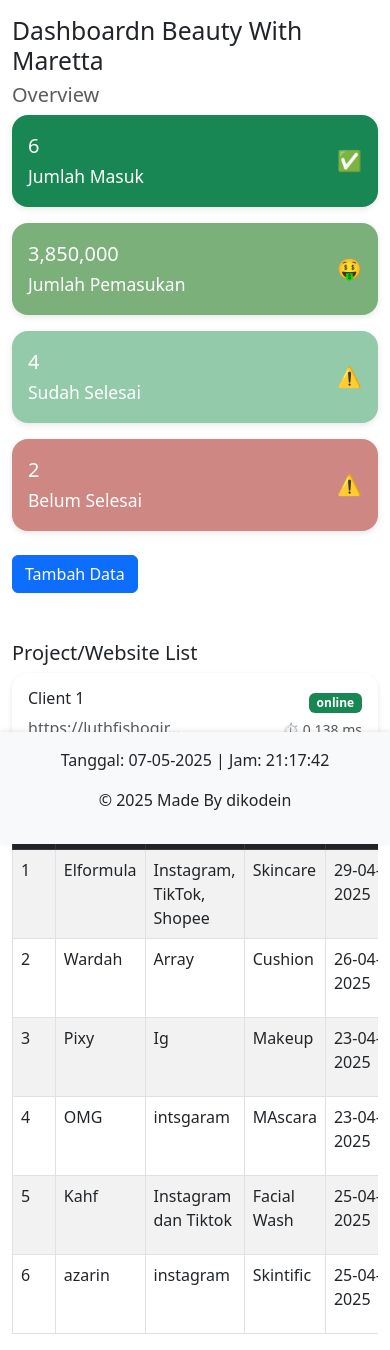
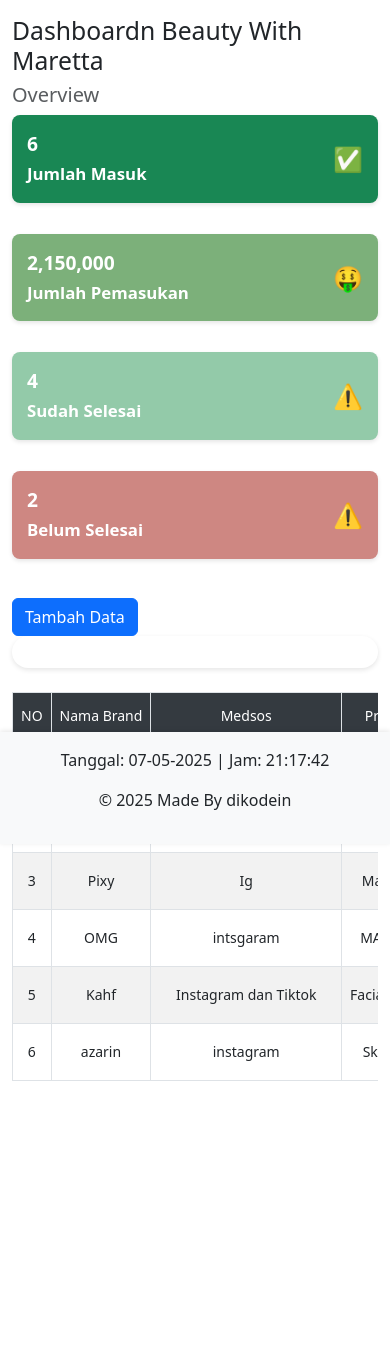
Before and after one commit to diannisya97/planner, a PHP site: page / in a window 390 px wide. After the commit the page ends 1081 px from the top, so only its background shows below. Run offline with PHP 8.4, Linux system fonts and the light colour scheme; data comes from the database, SQL or seed files in the repository; some web fonts are replaced.

Commit message:
baru update

```diff
--- a/index.php
+++ b/index.php
@@ -42,9 +42,107 @@ $data = $conn->query("SELECT * FROM content_planner ORDER BY id DESC");
             bottom: 0;
             left: 0;
             width: 100%;
-            background-color: #f8f9fa; /* Warna latar belakang footer */
+            background-color: #f8f9fa;
             padding: 10px 0;
-            box-shadow: 0 -1px 5px rgba(0, 0, 0, 0.1); /* Opsional: Tambahkan bayangan */
+            box-shadow: 0 -1px 5px rgba(0, 0, 0, 0.1);
+        }
+
+        /* Responsive styles */
+        @media (max-width: 768px) {
+            .sidebar {
+                position: fixed;
+                top: 0;
+                left: -100%;
+                height: 100vh;
+                z-index: 1000;
+                transition: 0.3s;
+                background: white;
+                padding: 20px;
+            }
+
+            .sidebar.active {
+                left: 0;
+            }
+
+            .card-box {
+                margin-bottom: 15px;
+            }
+
+            .table-responsive {
+                margin-bottom: 60px; /* Memberikan ruang untuk footer */
+            }
+
+            .table th, .table td {
+                white-space: nowrap;
+                font-size: 14px;
+            }
+
+            .btn-sm {
+                padding: 0.25rem 0.4rem;
+                font-size: 12px;
+            }
+
+            /* Styling untuk card-box */
+            .card-box {
+                padding: 15px;
+                border-radius: 8px;
+                color: white;
+                display: flex;
+                justify-content: space-between;
+                align-items: center;
+                margin-bottom: 15px;
+                box-shadow: 0 2px 4px rgba(0,0,0,0.1);
+            }
+
+            .card-box span:first-child {
+                font-size: 1.2rem;
+                font-weight: bold;
+            }
+
+            .card-box span:last-child {
+                font-size: 1.5rem;
+            }
+
+            /* Styling untuk tabel */
+            .table {
+                width: 100%;
+                margin-bottom: 1rem;
+                background-color: transparent;
+                border-collapse: collapse;
+            }
+
+            .table th {
+                background-color: #343a40;
+                color: white;
+                font-weight: 500;
+                text-align: center;
+                vertical-align: middle;
+                padding: 12px 8px;
+            }
+
+            .table td {
+                padding: 12px 8px;
+                vertical-align: middle;
+                text-align: center;
+            }
+
+            .table-striped tbody tr:nth-of-type(odd) {
+                background-color: rgba(0,0,0,.05);
+            }
+
+            .table-bordered {
+                border: 1px solid #dee2e6;
+            }
+
+            .table-bordered th,
+            .table-bordered td {
+                border: 1px solid #dee2e6;
+            }
+
+            /* Styling untuk tombol aksi */
+            .btn-group-sm > .btn, .btn-sm {
+                margin: 2px;
+            }
         }
     </style>
 </head>
@@ -74,9 +172,9 @@ $data = $conn->query("SELECT * FROM content_planner ORDER BY id DESC");
                     $totalVideos = $countResult['total_videos'];
 
                     // Calculate the total income from the content_planner table
-                    $incomeQuery = $conn->query("SELECT SUM(total_jumlah) AS total_income FROM content_planner");
+                    $incomeQuery = $conn->query("SELECT SUM(total_jumlah) AS total_income FROM content_planner WHERE status = 'Sudah'");
                     $incomeResult = $incomeQuery->fetch_assoc();
-                    $totalIncome = $incomeResult['total_income'];
+                    $totalIncome = $incomeResult['total_income'] ?? 0; // Menggunakan null coalescing operator untuk menghindari null
 
                     // Count the number of rows in the content_planner table with status 'Sudah'
                     $completedQuery = $conn->query("SELECT COUNT(*) AS completed_videos FROM content_planner WHERE status = 'Sudah'");
@@ -175,17 +273,9 @@ $data = $conn->query("SELECT * FROM content_planner ORDER BY id DESC");
       </div>
     </div>
                 <!-- Project/Website List -->
-                <h5 class="mt-5">Project/Website List</h5>
+
                 <div class="project-card mb-4">
-                    <div class="d-flex justify-content-between">
-                        <div>
-                            <h6>Client 1</h6>
-                            <p class="text-muted mb-1">https://luthfishogir...</p>
-                        </div>
-                        <div class="text-end">
-                            <span class="badge bg-success mb-1">online</span><br>
-                            <small class="text-muted">⏱️ 0.138 ms</small>
-                        </div>
+
                     </div>
                 </div>
 
@@ -194,16 +284,16 @@ $data = $conn->query("SELECT * FROM content_planner ORDER BY id DESC");
                     <table class="table table-bordered table-striped">
                         <thead class="table-dark">
                             <tr>
-                                <th>NO</th>
-                                <th>Nama Brand</th>
-                                <th>Medsos</th>
-                                <th>Produk</th>
-                                <th>Tanggal</th>
-                                <th>Video</th>
-                                <th>Rate</th>
-                                <th>Total</th>
-                                <th>Status</th>
-                                <th>Aksi</th>
+                                <th style="width: 5%">NO</th>
+                                <th style="width: 15%">Nama Brand</th>
+                                <th style="width: 15%">Medsos</th>
+                                <th style="width: 15%">Produk</th>
+                                <th style="width: 10%">Tanggal</th>
+                                <th style="width: 8%">Video</th>
+                                <th style="width: 12%">Rate</th>
+                                <th style="width: 12%">Total</th>
+                                <th style="width: 8%">Status</th>
+                                <th style="width: 10%">Aksi</th>
                             </tr>
                         </thead>
                         <tbody>
@@ -226,6 +316,9 @@ $data = $conn->query("SELECT * FROM content_planner ORDER BY id DESC");
                                 <td>
                                     <a href="edit.php?id=<?= $row['id'] ?>" class="btn btn-warning btn-sm">Edit</a>
                                     <a href="delete.php?id=<?= $row['id'] ?>" class="btn btn-danger btn-sm" onclick="return confirm('Yakin?')">Hapus</a>
+                                    <?php if ($row['status'] == 'Belum'): ?>
+                                    <a href="update_status.php?id=<?= $row['id'] ?>" class="btn btn-success btn-sm" onclick="return confirm('Tandai sebagai selesai?')">Selesai</a>
+                                    <?php endif; ?>
                                 </td>
                             </tr>
                             <?php endwhile; ?>
```
Also changed, not shown: update_status.php (added, +17 -0 lines).
